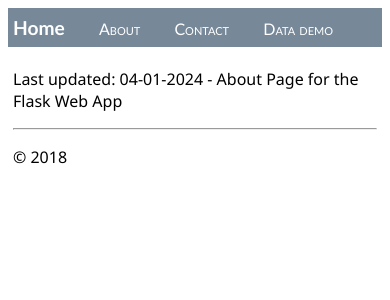
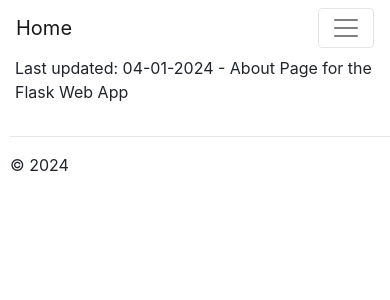
Before and after one commit to persteenolsen/flask-vercel-start-one, a Flask app: page /about/ in a window 390 px wide. Shown: the top 300 px of the page. Run offline with Flask 3, Linux system fonts and the light colour scheme; some libraries are stand-ins or nearby versions.

Commit message:
Added bootstrap to make the App mobile friendly

```diff
--- a/api/templates/layout.html
+++ b/api/templates/layout.html
@@ -1,26 +1,102 @@
 <!DOCTYPE html>
 <html>
+
 <head>
-        <meta charset="utf-8" />
-        <title>{% block title %}{% endblock %}</title>
-        <link rel="stylesheet" type="text/css" href="{{ url_for('static', filename='site.css') }}"  />
+
+    <meta charset="utf-8">
+    <meta http-equiv="X-UA-Compatible" content="IE=edge">
+
+    <meta name="viewport" content="width=device-width, initial-scale=1, shrink-to-fit=no">
+
+    <!--<link rel="icon" href="favicon.ico">-->
+
+    <!-- Bootstrap CSS -->
+    <link rel="stylesheet" href="https://stackpath.bootstrapcdn.com/bootstrap/4.4.1/css/bootstrap.min.css"
+        integrity="sha384-Vkoo8x4CGsO3+Hhxv8T/Q5PaXtkKtu6ug5TOeNV6gBiFeWPGFN9MuhOf23Q9Ifjh" crossorigin="anonymous">
+
 </head>
 
 <body>
-        <div class="navbar">
-            <a href="{{ url_for('home') }}" class="navbar-brand">Home</a>
-            <a href="{{ url_for('about') }}" class="navbar-item">About</a>
-            <a href="{{ url_for('contact') }}" class="navbar-item">Contact</a>
-            <a href="{{ url_for('static', filename='data.json') }}" target="_blank" class="navbar-item">Data demo</a>
+
+    <noscript>
+        <strong>This Flask Web App do not work properly without JavaScript enabled. Please enable it to
+            continue.</strong>
+    </noscript>
+
+    <!-- Optional JavaScript -->
+    <!-- jQuery first, then Popper.js, then Bootstrap JS -->
+    <script src="https://code.jquery.com/jquery-3.4.1.slim.min.js"
+        integrity="sha384-J6qa4849blE2+poT4WnyKhv5vZF5SrPo0iEjwBvKU7imGFAV0wwj1yYfoRSJoZ+n"
+        crossorigin="anonymous"></script>
+    <script src="https://cdn.jsdelivr.net/npm/popper.js@1.16.0/dist/umd/popper.min.js"
+        integrity="sha384-Q6E9RHvbIyZFJoft+2mJbHaEWldlvI9IOYy5n3zV9zzTtmI3UksdQRVvoxMfooAo"
+        crossorigin="anonymous"></script>
+    <script src="https://stackpath.bootstrapcdn.com/bootstrap/4.4.1/js/bootstrap.min.js"
+        integrity="sha384-wfSDF2E50Y2D1uUdj0O3uMBJnjuUD4Ih7YwaYd1iqfktj0Uod8GCExl3Og8ifwB6"
+        crossorigin="anonymous"></script>
+
+    <div>
+
+
+        <nav class="navbar navbar-expand-lg navbar-light">
+
+
+            <a class="navbar-brand" href="{{ url_for('home') }}" class="navbar-brand">Home</a>
+
+            <button class="navbar-toggler" type="button" data-toggle="collapse" data-target="#navbarNav"
+                aria-controls="navbarNav" aria-expanded="false" aria-label="Toggle navigation">
+                <span class="navbar-toggler-icon"></span>
+            </button>
+
+            <div class="collapse navbar-collapse" id="navbarNav">
+
+                <ul class="navbar-nav">
+
+                    <!--<li class="nav-item active">
+                    <a href="{{ url_for('home') }}" >Home</a>
+                   </li>-->
+
+                    <li class="nav-item" style="margin-left: 10px;">
+                        <a href="{{ url_for('about') }}">About</a>
+                    </li>
+
+                    <li class="nav-item" style="margin-left: 10px;">
+                        <a href="{{ url_for('contact') }}">Contact</a>
+                    </li>
+
+                    <li class="nav-item" style="margin-left: 10px;">
+
+                        <a href="{{ url_for('static', filename='data.json') }}" target="_blank">Data demo</a>
+                    </li>
+
+
+
+                </ul>
+            </div>
+        </nav>
+
+
     </div>
 
-        <div class="body-content">
+    <div class="container">
+        <div class="row">
+            <div class="col-sm-6 offset-sm-3">
                 {% block content %}
                 {% endblock %}
+            </div>
+        </div>
+
+
+
+    </div>
+
+    <div style="margin-left: 10px;" >
     <hr/>
     <footer>
-                <p>&copy; 2018</p>
+        <p>&copy; 2024</p>
     </footer>
     </div>
+
 </body>
+
 </html>
```
Lines whose indentation alone changed are shown as unchanged.
